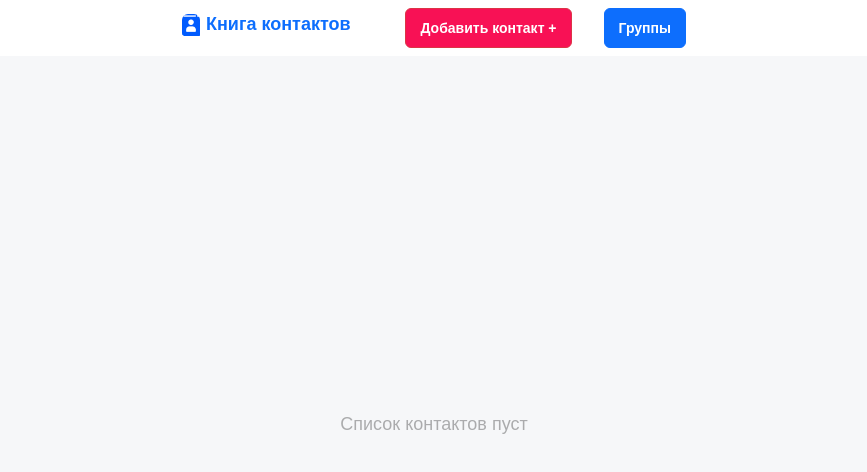
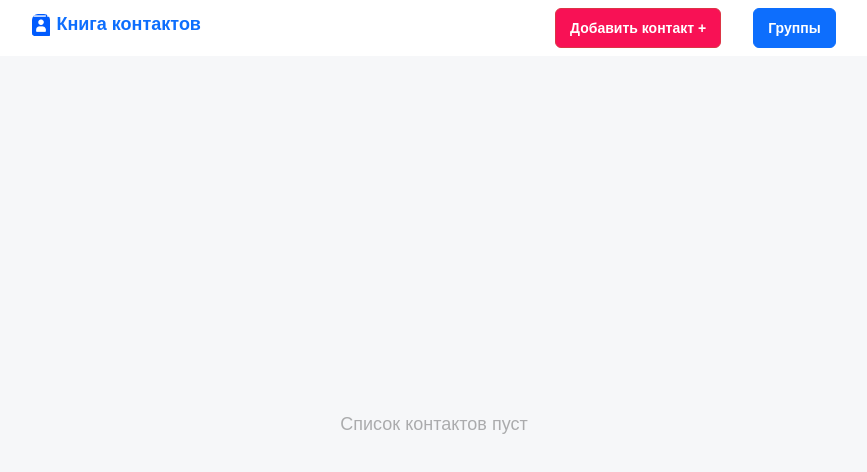
Before and after one commit to ImmelstronDev/Test-task-autobus1, a website built with Vite: page src/index.html in a window 1280 px wide. Shown: the whole page, without its empty margins (206-1073 px from the left). Built offline with nearby package versions, Linux system fonts and the light colour scheme.

Commit message:
fix: change margins from px to %  on header

```diff
--- a/src/scss/styles.scss
+++ b/src/scss/styles.scss
@@ -1,11 +1,11 @@
 @import "bootstrap/scss/bootstrap";
 
 .first_h_el {
-    margin-left: 380px;
+    margin-left: 18%;
 }
 
 .last_h_el {
-    margin-right: 380px;
+    margin-right: 18%;
 }
 
 .btn{
```
